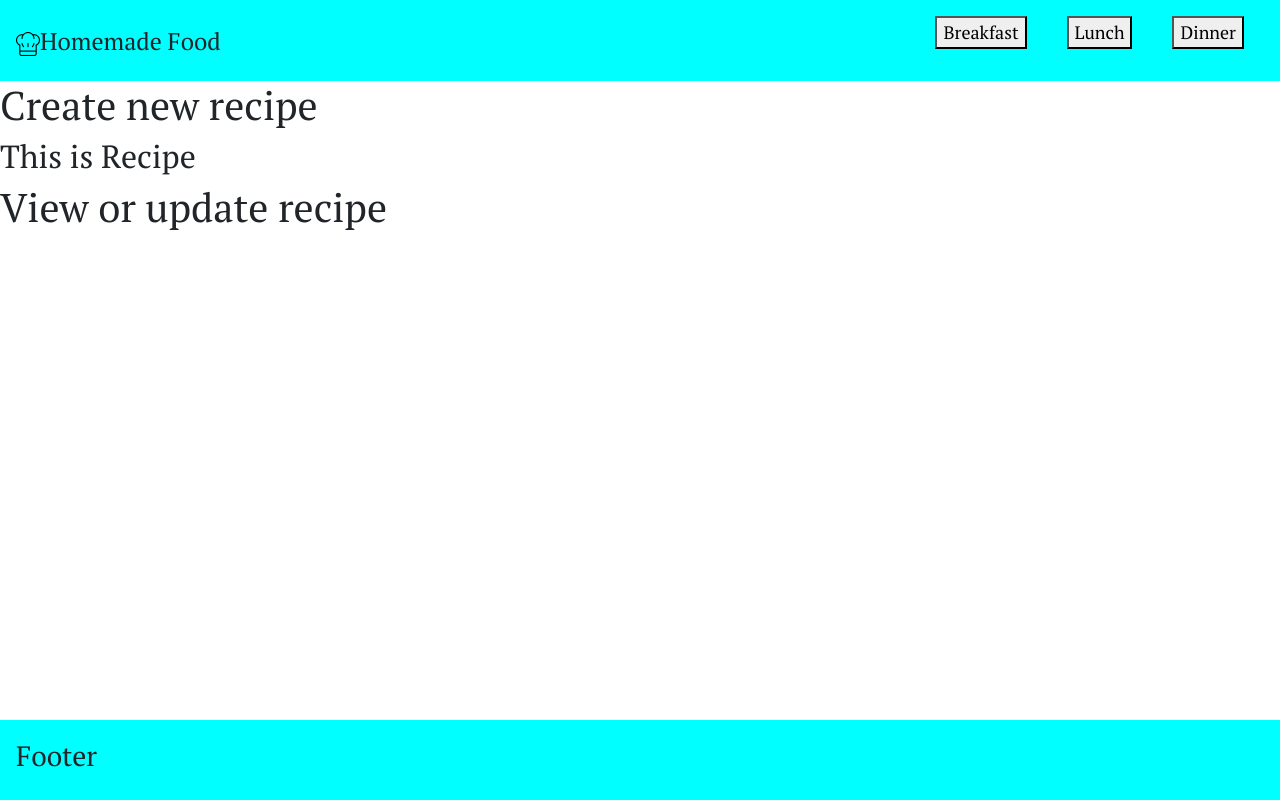
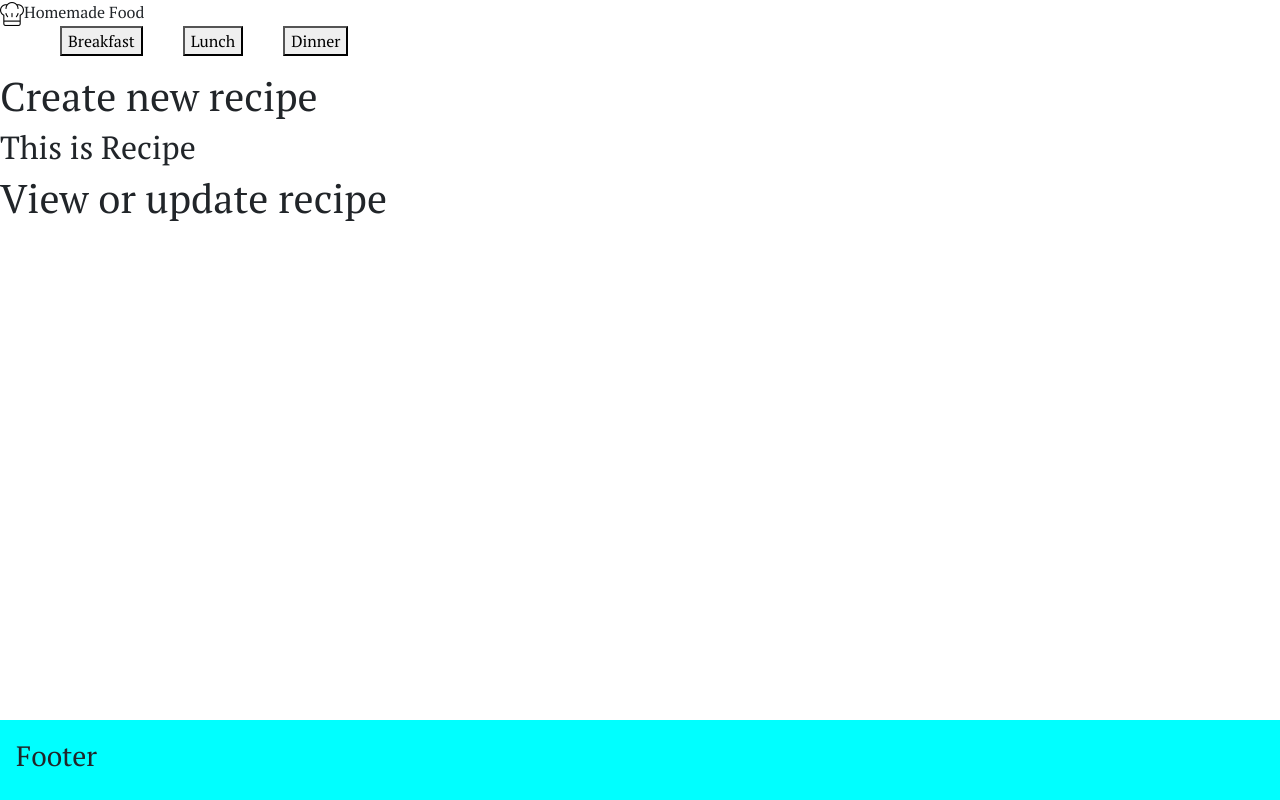
Before and after one commit to SvetlanaSurzhan/recipes-site, a React (Create React App) app in the folder ClientApp/: page / in a window 1280 px wide. Built offline with nearby package versions, Linux system fonts and the light colour scheme.

Commit message:
changed class Names

```diff
--- a/ClientApp/src/components/header/Header.js
+++ b/ClientApp/src/components/header/Header.js
@@ -10,12 +10,12 @@ class Header extends React.Component {
     render() {
         return (
             <div>
-                <header className="header">
-                        <div className="logo column">
+                <header className="header-container">
+                        <div className="logo-item">
                             <img src={logo} alt="logo" />
                             Homemade Food
                         </div>
-                        <nav role="filtration" className="nav-menu column">
+                        <nav role="filtration" className="menu-item">
                             <ul id="menu" className="filter-menu">
                                 <li><button onClick={this.filter}>Breakfast</button></li>
                                 <li><button onClick={this.filter}>Lunch</button></li>
```
